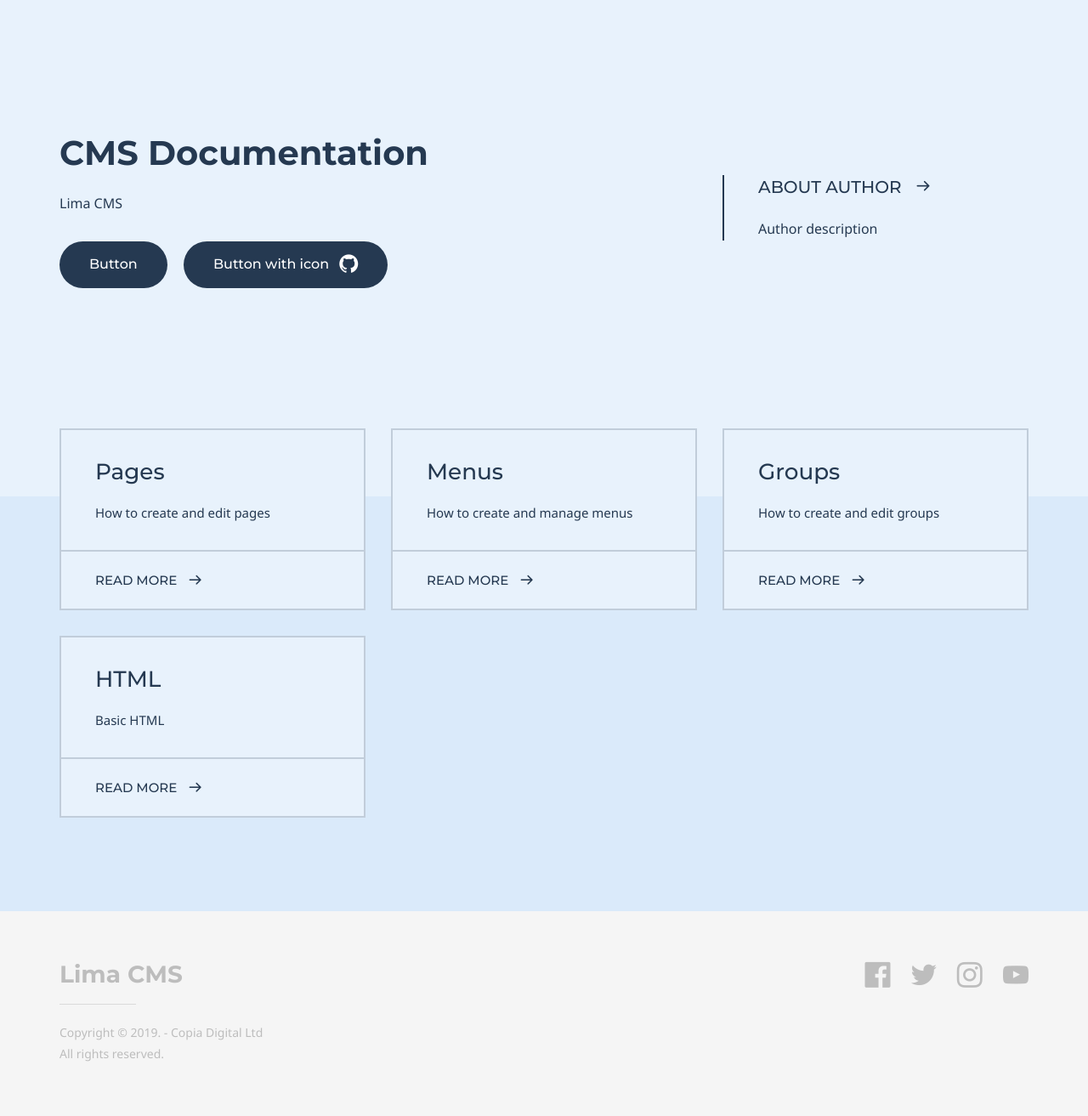
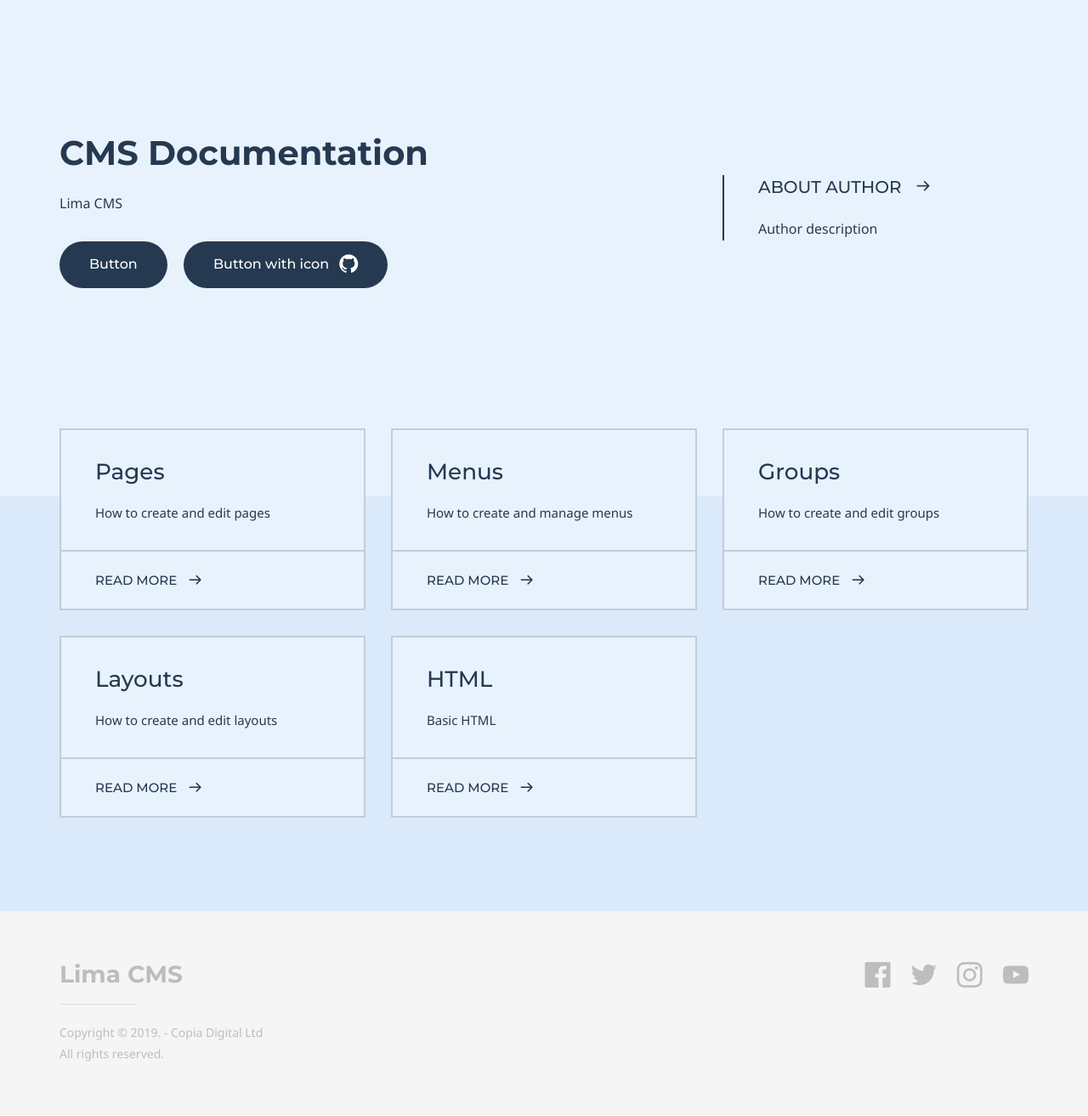
Before and after one commit to CopiaDigital/lima-docs, a Jekyll site: the page built from index.md, in a window 1280 px wide. Shown: the whole page at 85% size. Built offline with Jekyll 4.4.1, drawn with Linux system fonts in a browser that asks for light colours; some web fonts are replaced.

Commit message:
added layouts to the homepage

```diff
--- a/index.md
+++ b/index.md
@@ -36,6 +36,10 @@ grid_navigation:
       excerpt: How to create and edit groups
       cta: Read more
       url: '/groups'
+    - title: Layouts
+      excerpt: How to create and edit layouts
+      cta: Read more
+      url: '/layouts'
     - title: HTML
       excerpt: Basic HTML
       cta: Read more
```
